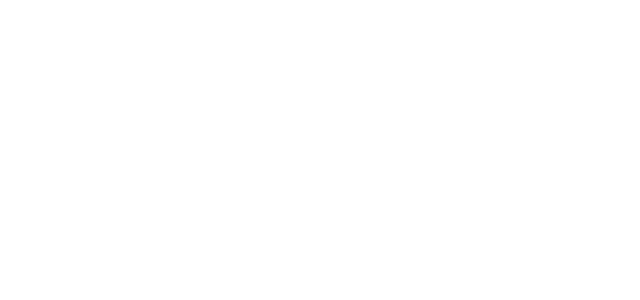
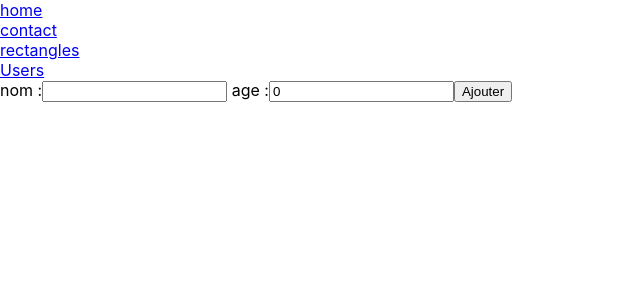
Before and after one commit to Thaishery/sem3Promo8, a React (Create React App) app: page /users in a window 1280 px wide. Before the commit this address had no page. Shown: the top 300 px of the page, without its empty margins (0-640 px from the left). Built offline with nearby package versions, Linux system fonts and the light colour scheme.

Commit message:
users, liste ok, del ok => edit KO

```diff
--- a/src/App.js
+++ b/src/App.js
@@ -3,6 +3,7 @@ import HomeView from "./views/HomeView";
 import NavLayout from "./layouts/NavLayout";
 import ContactView from "./views/ContactView";
 import RectanglesView from "./views/Rectangle";
+import UsersView from "./views/Users";
 
 function App() {
   return (
@@ -12,6 +13,7 @@ function App() {
           <Route path="/" element={<HomeView />} />
           <Route path="contact" element={<ContactView/>}/>
           <Route path="rectangles" element={<RectanglesView/>}/>
+          <Route path="users" element={<UsersView/>}/>
         </Route>
       </Routes>
     </Router>
--- a/src/components/navbar.jsx
+++ b/src/components/navbar.jsx
@@ -26,6 +26,15 @@ const Navbar = ({ lang, parentCallback, handleCloseNavbar, isNavbarOpen }) => {
       id: 2,
       itemLink : "/rectangles",
       itemTitle: "rectangles",
+      isActive: false,
+      class: "",
+      internItems: false,
+      child: false,
+    },
+    {
+      id:3,
+      itemLink: "/users",
+      itemTitle: "Users",
       isActive: false,
       class: "",
       internItems: false,
--- a/src/views/Rectangle.jsx
+++ b/src/views/Rectangle.jsx
@@ -15,8 +15,7 @@ const RectanglesView = () => {
  }
   const handleSubmit = e =>{
     e.preventDefault()
-    let tempArray = [...retangles]
-    tempArray = []
+    let tempArray = []
     for(let i = 0 ; i < inputNumber; i ++){
       let rectangle = {
         height: Math.floor(getRandomArbitrary(100,200)),
--- /dev/null
+++ b/src/views/Users.jsx
@@ -0,0 +1,81 @@
+import { useState } from "react";
+const UsersView = () => {
+  const [users,setUsers] = useState([])
+  // const [user,setUser] = useState({})
+  // const [userId, setUserId] = useState(0)
+  const [userName,setUserName] = useState("")
+  const [userAge, setUserAge] = useState(0)
+  const [curEditUserName, setCurUserEditName] = useState("")
+  const [curEditUserAge, setCurUserEditAge] = useState(0)
+
+  const handleSubmit = e =>{
+    e.preventDefault()
+    const user = {
+      id: users.length,
+      name: userName,
+      age: userAge
+    }
+    setUsers([...users,user])
+    setUserAge(0)
+    setUserName("")
+  }
+  const editUser = (e,id) =>{
+    e.preventDefault()
+    let curUsers = [...users]
+    curUsers[id] = {
+      id: id,
+      name: userName,
+      age: userAge
+    }
+    setUsers(curUsers)
+    setUserAge(0)
+    setUserName("")
+  }
+  const deleteUser = (id) =>{
+    let curUsers = [...users]
+    curUsers.splice(id,1)
+    curUsers.map((user,index)=>{user.id= index})
+    setUsers(curUsers)
+  }
+
+  return (
+    <>
+      <form onSubmit={handleSubmit}>
+        <label> nom :</label>
+        <input
+          type="text"
+          value={userName}
+          onChange={e=>setUserName(e.target.value)}
+        />
+        <label> age :</label>
+        <input
+          type="text"
+          value={userAge}
+          onChange={e=>setUserAge(e.target.value)}
+        />
+        <button>Ajouter</button>
+      </form>
+      {users.length >0 &&
+        users.map((user) =>(
+          <form key={user.id} onSubmit={e=>editUser(e,user.id)}>
+            <label>nom :</label>
+            <input
+              type="text"
+              value={curEditUserName? curEditUserName: user.name}
+              onChange={e=>setCurUserEditName(e.target.value)}
+            />
+            <label>age :</label>
+            <input
+              type="text"
+              value={curEditUserAge?curEditUserAge:user.age}
+              onChange={e=>setCurUserEditAge(e.target.value)}
+            />
+            <button type="button" onClick={()=>deleteUser(user.id)}>supprimer</button>
+            <button type="submit"> Modifier</button>
+          </form>
+        ))
+      }
+    </>
+  )
+}
+export default UsersView;
```
